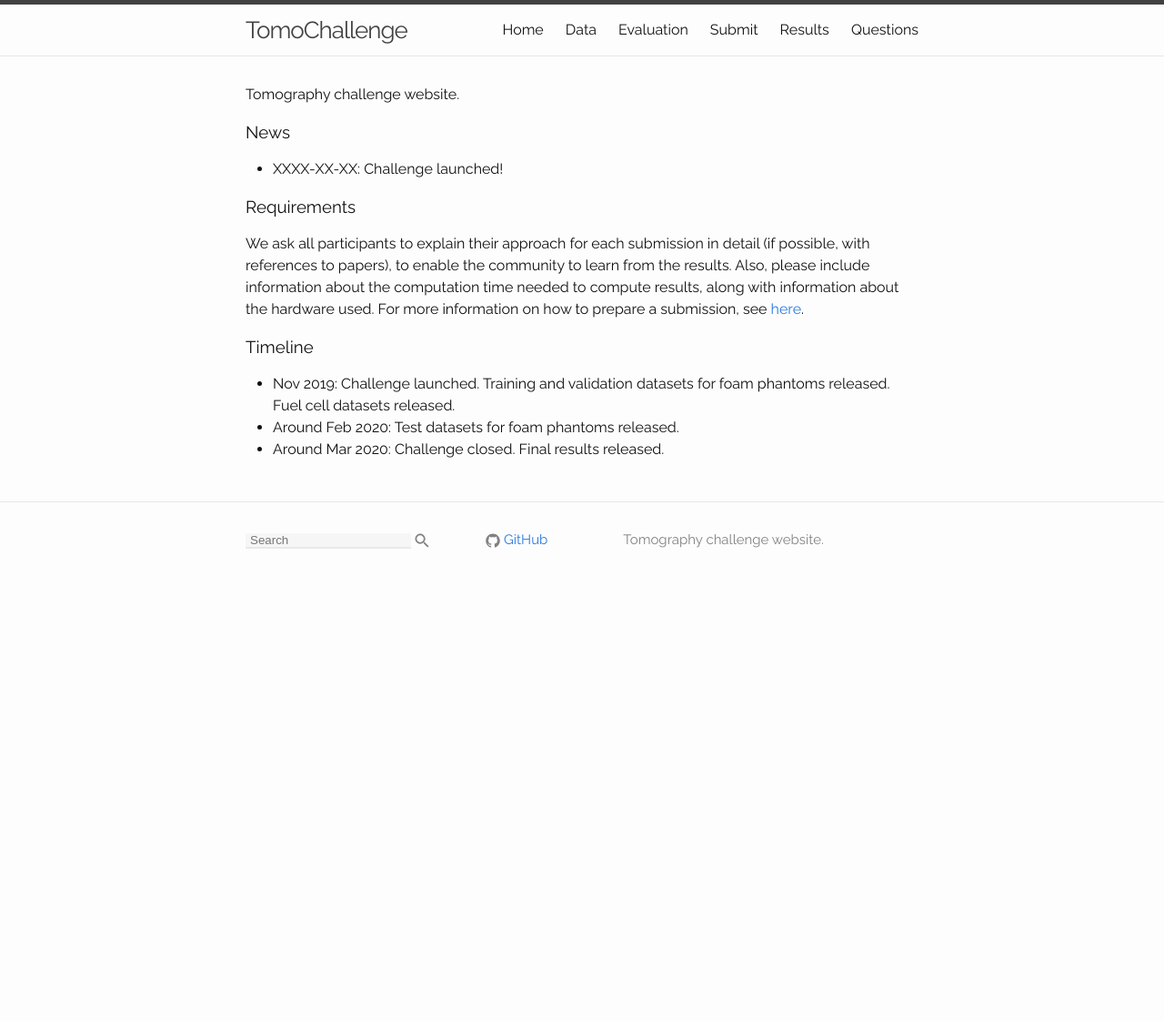
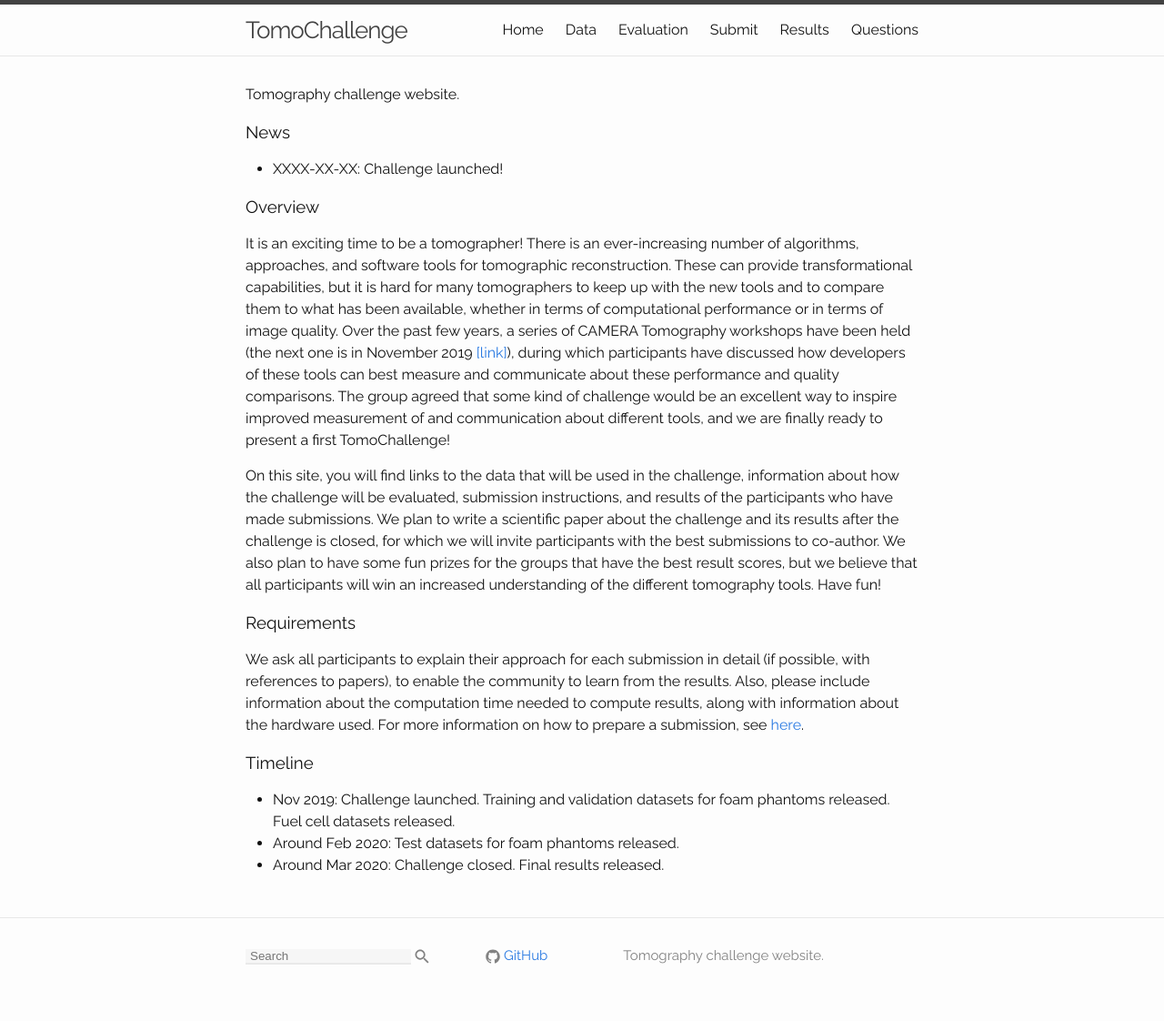
Before and after one commit to tomochallenge/tomochallenge.github.io, a Jekyll site: the page built from index.md, in a window 1280 px wide. Shown: the whole page at 91% size. Built offline with Jekyll 4.4.1, drawn with Linux system fonts in a browser that asks for light colours; before the commit the page ends 900 px from its top, so only the background shows below that.

Commit message:
Update index.md

```diff
--- a/index.md
+++ b/index.md
@@ -11,6 +11,15 @@ Tomography challenge website.
 
 * XXXX-XX-XX: Challenge launched!
 
+### Overview
+It is an exciting time to be a tomographer! There is an ever-increasing number of algorithms, approaches, and software tools for tomographic reconstruction. These can provide transformational capabilities, but it is hard for many tomographers to keep up with the new tools and to compare them to what has been available, whether in terms of computational performance or in terms of image quality.
+Over the past few years, a series of CAMERA Tomography workshops have been held (the next one is in November 2019 [\[link\]](http://microct.lbl.gov/cameratomo2019)), during which participants have discussed how developers of these tools can best measure and communicate about these performance and quality comparisons. The group agreed that some kind of challenge would be an excellent way to inspire improved measurement of and communication about different tools, and we are finally ready to present a first TomoChallenge!
+
+On this site, you will find links to the data that will be used in the challenge, information about how the challenge will be evaluated, submission instructions, and results of the participants who have made submissions. We plan to write a scientific paper about the
+challenge and its results after the challenge is closed, for which we will invite participants with the best submissions to
+co-author.
+We also plan to have some fun prizes for the groups that have the best result scores, but we believe that all participants will win an increased understanding of the different tomography tools. Have fun!
+
 ### Requirements
 
 We ask all participants to explain their approach for each submission in detail (if possible, with references to papers),
```
